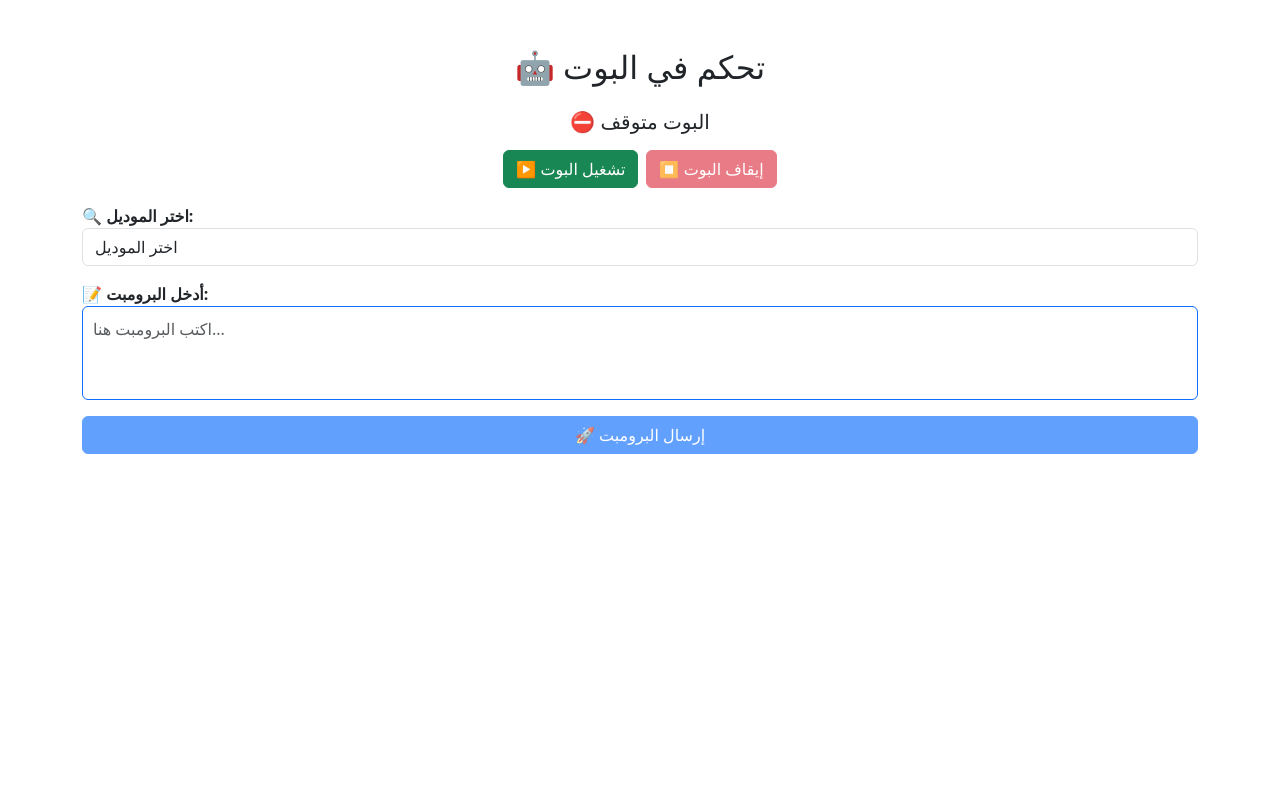
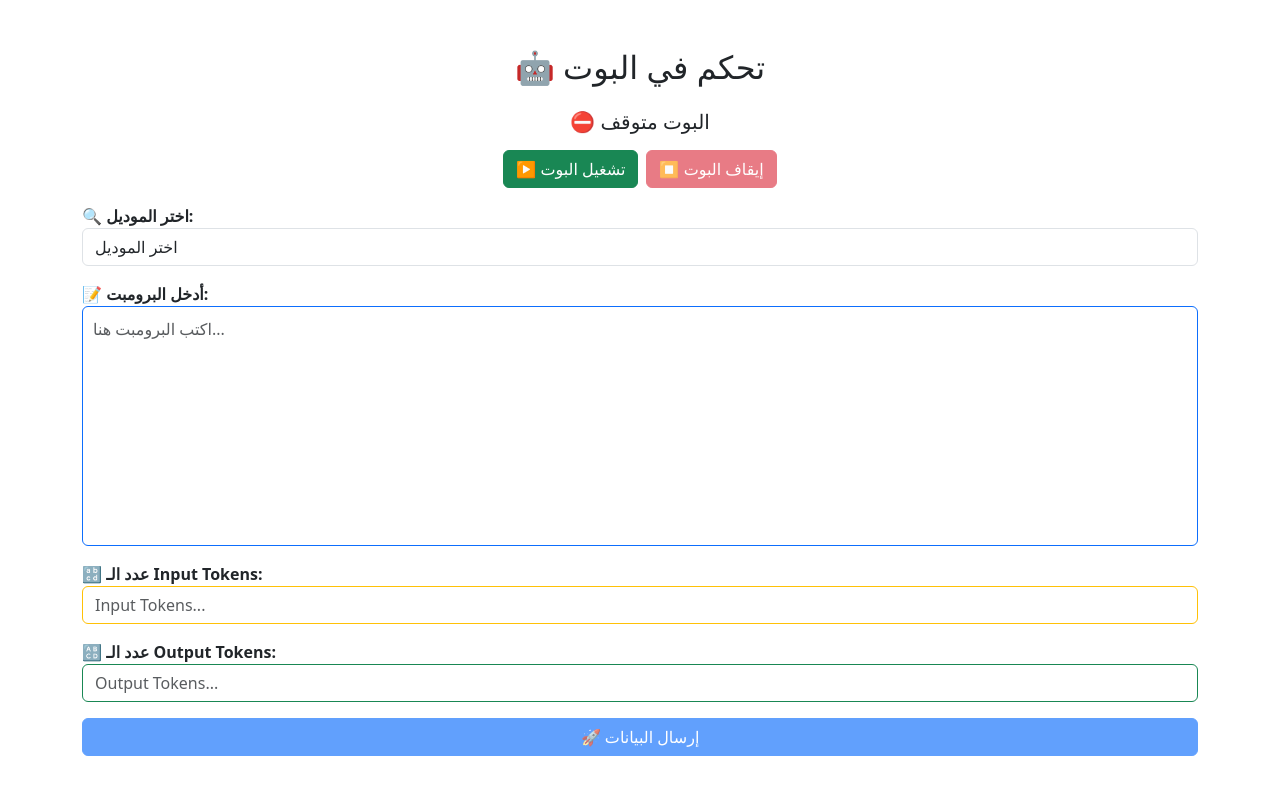
Before and after one commit to AhmedAbdElgwadHassen19/Bot-client, a React (Vite) app: page / in a window 1280 px wide. Shown: the top 794 px of the page. Built offline with nearby package versions, Linux system fonts and the light colour scheme.

Commit message:
creat input+output

```diff
--- a/src/App.jsx
+++ b/src/App.jsx
@@ -9,12 +9,13 @@ function App() {
   const [message, setMessage] = useState("");
   const [botStatus, setBotStatus] = useState("⛔ البوت متوقف");
   const [botActive, setBotActive] = useState(false);
+  const [inputTokens, setInputTokens] = useState("");
+  const [outputTokens, setOutputTokens] = useState("");
 
   // ✅ تشغيل البوت
   const handleStartBot = async () => {
     setBotActive(true);
     setBotStatus("✅ البوت مفعل");
-
     try {
       await axios.post("https://bots-api-production.up.railway.app/api/set-bot-status", { botActive: true });
     } catch (error) {
@@ -22,10 +23,10 @@ function App() {
     }
   };
 
+  // ⏹️ إيقاف البوت
   const handleStopBot = async () => {
     setBotActive(false);
     setBotStatus("⛔ البوت متوقف");
-
     try {
       await axios.post("https://bots-api-production.up.railway.app/api/set-bot-status", { botActive: false });
     } catch (error) {
@@ -33,64 +34,58 @@ function App() {
     }
   };
 
-
-
-
   // ✅ تغيير الموديل
   const handleModelChange = async (e) => {
     const newModel = e.target.value;
     setModel(newModel);
     console.log(`📌 موديل جديد مختار: ${newModel}`);
-
     try {
-      const response = await axios.post("https://bots-api-production.up.railway.app/api/set-model", { model: newModel });
-      console.log(`✅ تم إرسال الموديل للباك إند بنجاح: ${response.data.message}`);
+      await axios.post("https://bots-api-production.up.railway.app/api/set-model", { model: newModel });
     } catch (error) {
       console.error("❌ فشل في إرسال الموديل للباك إند:", error);
     }
   };
 
-
+  // ✅ إرسال البيانات مع التحقق من الإدخال
   const handleSubmit = async (e) => {
     e.preventDefault();
-
-    if (!prompt.trim()) {
-      setMessage("⚠️ الرجاء إدخال البرومبت أولًا.");
+    if (!prompt.trim() || isNaN(inputTokens) || isNaN(outputTokens)) {
+      setMessage("⚠️ الرجاء إدخال جميع الحقول المطلوبة.");
       return;
     }
 
-    console.log("📩 إرسال البرومبت:", prompt);
+    setMessage("⏳ جاري إرسال البيانات...");
+    try {
+      console.log("📤 إرسال البيانات إلى الباك إند:", {
+        prompt,
+        inputTokens: parseInt(inputTokens),
+        outputTokens: parseInt(outputTokens)
+      });
 
-    setMessage("⏳ جاري إرسال البرومبت...");
+      const response = await axios.post("https://bots-api-production.up.railway.app/api/send-prompt", {
+        prompt,
+        inputTokens: parseInt(inputTokens),
+        outputTokens: parseInt(outputTokens)
+      });
 
-    try {
-      await axios.post("https://bots-api-production.up.railway.app/api/send-prompt",
-        { prompt, botActive },
-        { headers: { "Content-Type": "application/json" } }
-      );
+      setMessage("✅ تم إرسال البيانات ومعالجة الاستجابة!");
+      console.log("🔹 رد البوت:", response.data.response);
 
-      setMessage("✅ تم إرسال البرومبت بنجاح!");
     } catch (error) {
-      setMessage("❌ حدث خطأ أثناء إرسال البرومبت.");
+      console.error("❌ خطأ أثناء إرسال الطلب:", error);
+      setMessage("❌ حدث خطأ أثناء إرسال البيانات.");
     }
   };
-
-
   return (
     <div className="container mt-5">
       <h2 className="text-center mb-4">🤖 تحكم في البوت</h2>
-
       <div className="text-center mb-3">
         <h5>{botStatus}</h5>
       </div>
 
       <div className="d-flex justify-content-center gap-2">
-        <button className="btn btn-success" onClick={handleStartBot} disabled={botActive}>
-          ▶️ تشغيل البوت
-        </button>
-        <button className="btn btn-danger" onClick={handleStopBot} disabled={!botActive}>
-          ⏹️ إيقاف البوت
-        </button>
+        <button className="btn btn-success" onClick={handleStartBot} disabled={botActive}>▶️ تشغيل البوت</button>
+        <button className="btn btn-danger" onClick={handleStopBot} disabled={!botActive}>⏹️ إيقاف البوت</button>
       </div>
 
       <div className="form-group mt-3">
@@ -103,24 +98,40 @@ function App() {
         </select>
       </div>
 
-
-      <form onSubmit={handleSubmit} className="mt-3">
-        <div className="form-group">
+      <div className="form-group mt-3">
         <label className="fw-bold">📝 أدخل البرومبت:</label>
-          <textarea
-            className="form-control border-primary"
-            value={prompt}
-            onChange={(e) => setPrompt(e.target.value)}
-            rows="3"
-            placeholder="اكتب البرومبت هنا..."
-            style={{ resize: "none", fontSize: "16px", padding: "10px" }}>
-          </textarea>
+        <textarea className="form-control border-primary" value={prompt} onChange={(e) => setPrompt(e.target.value)} rows="3" placeholder="اكتب البرومبت هنا..." style={{ resize: "none", fontSize: "16px", padding: "10px" , height:"15rem"}}></textarea>
       </div>
 
-        <button type="submit" className="btn btn-primary w-100 mt-3" disabled={!botActive || !model }>
-          🚀 إرسال البرومبت
+      <div className="form-group mt-3">
+  <label className="fw-bold">🔡 عدد الـ Input Tokens:</label>
+  <input
+    type="number"
+    className="form-control border-warning"
+    value={inputTokens}
+    onChange={(e) => setInputTokens(e.target.value ? parseInt(e.target.value) : "")}
+    placeholder="Input Tokens..."
+  />
+</div>
+
+      <div className="form-group mt-3">
+  <label className="fw-bold">🔠 عدد الـ Output Tokens:</label>
+  <input
+    type="number"
+    className="form-control border-success"
+    value={outputTokens}
+    onChange={(e) => setOutputTokens(e.target.value ? parseInt(e.target.value) : "")}
+    placeholder="Output Tokens..."
+  />
+</div>
+
+      <button
+  type="submit"
+  className="btn btn-primary w-100 mt-3"
+  onClick={handleSubmit}
+  disabled={isNaN(inputTokens) || isNaN(outputTokens) || !prompt.trim()}>
+  🚀 إرسال البيانات
 </button>
-      </form>
 
       {message && <div className="alert alert-info mt-3">{message}</div>}
     </div>
```
Lines whose indentation alone changed are shown as unchanged.
